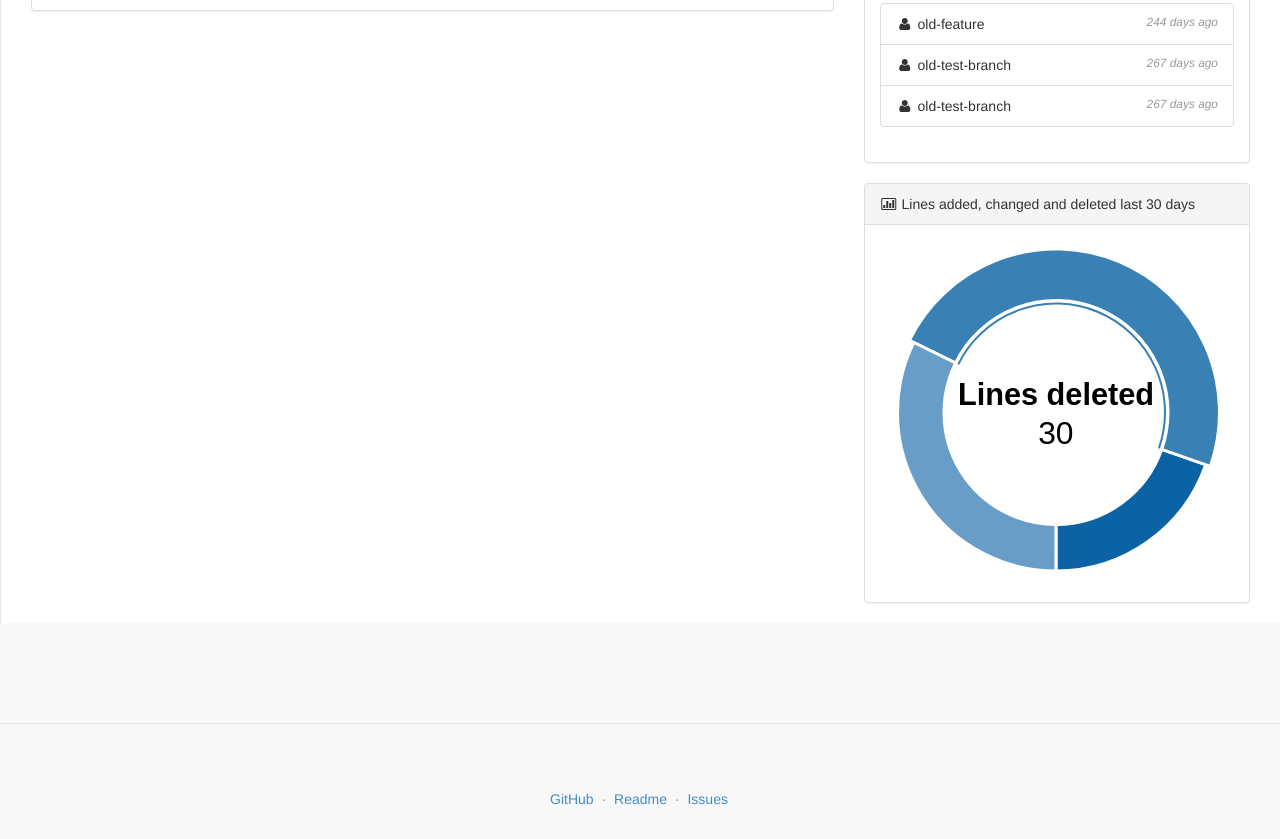
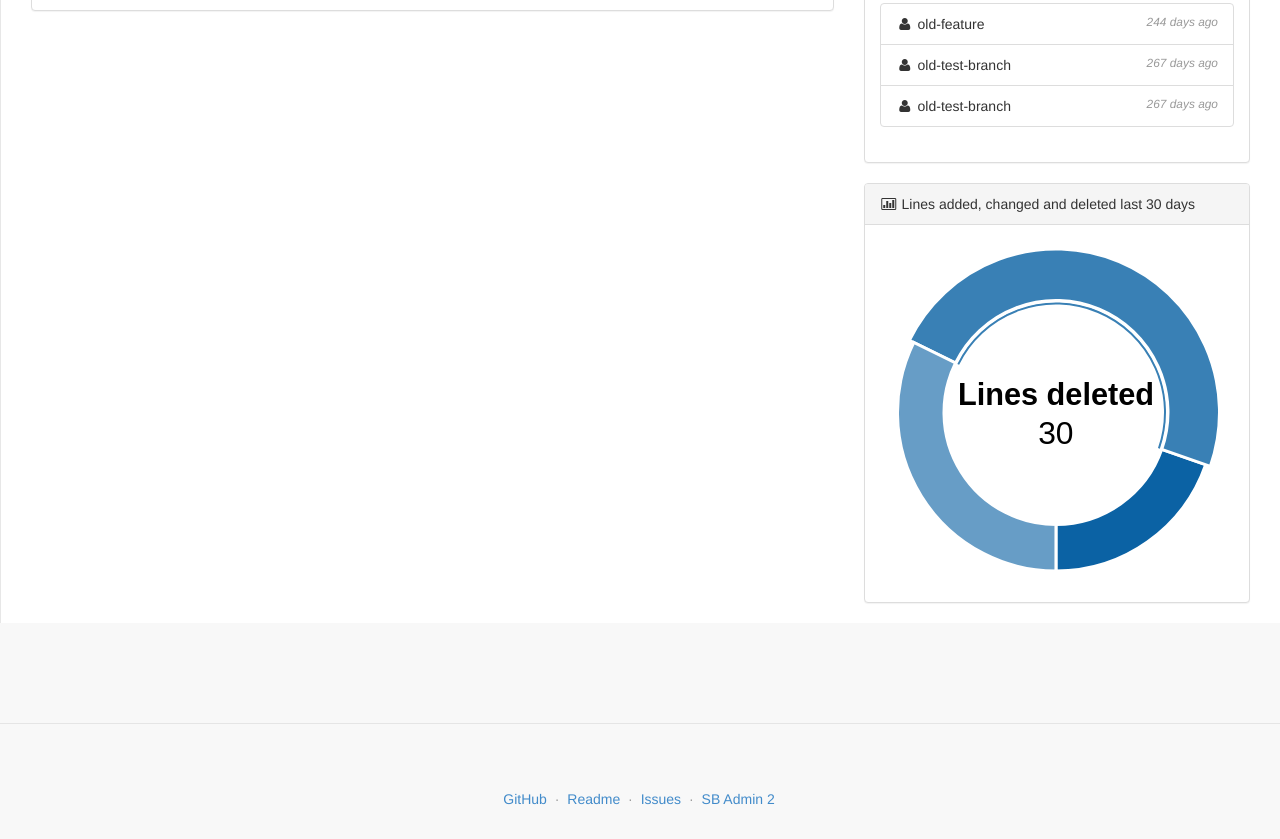
Before and after one commit to andwin/git-statistics, a website: page index.html in a window 1280 px wide. Shown: the part 890-1729 px from the top of the page. Drawn offline with Linux system fonts and the light colour scheme; grey boxes are pictures that could not be loaded.

Commit message:
Added footer link to SB Admin 2

```diff
--- a/index.html
+++ b/index.html
@@ -248,6 +248,8 @@
           <li><a href="https://github.com/andwin/git-statistics/blob/master/README.md">Readme</a></li>
           <li>·</li>
           <li><a href="https://github.com/andwin/git-statistics/issues?state=open">Issues</a></li>
+          <li>·</li>
+          <li><a href="http://startbootstrap.com/sb-admin-v2">SB Admin 2</a></li>
         </ul>
       </div>
     </footer>
```
